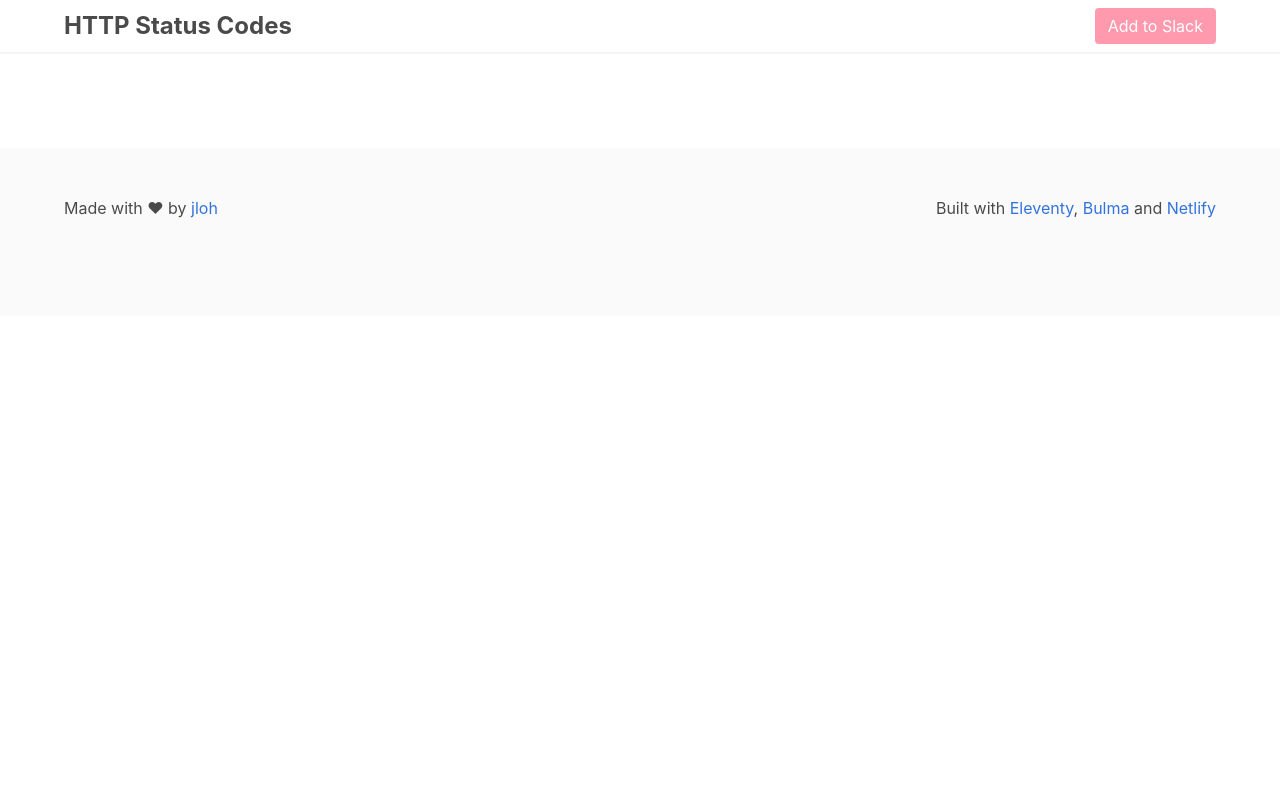
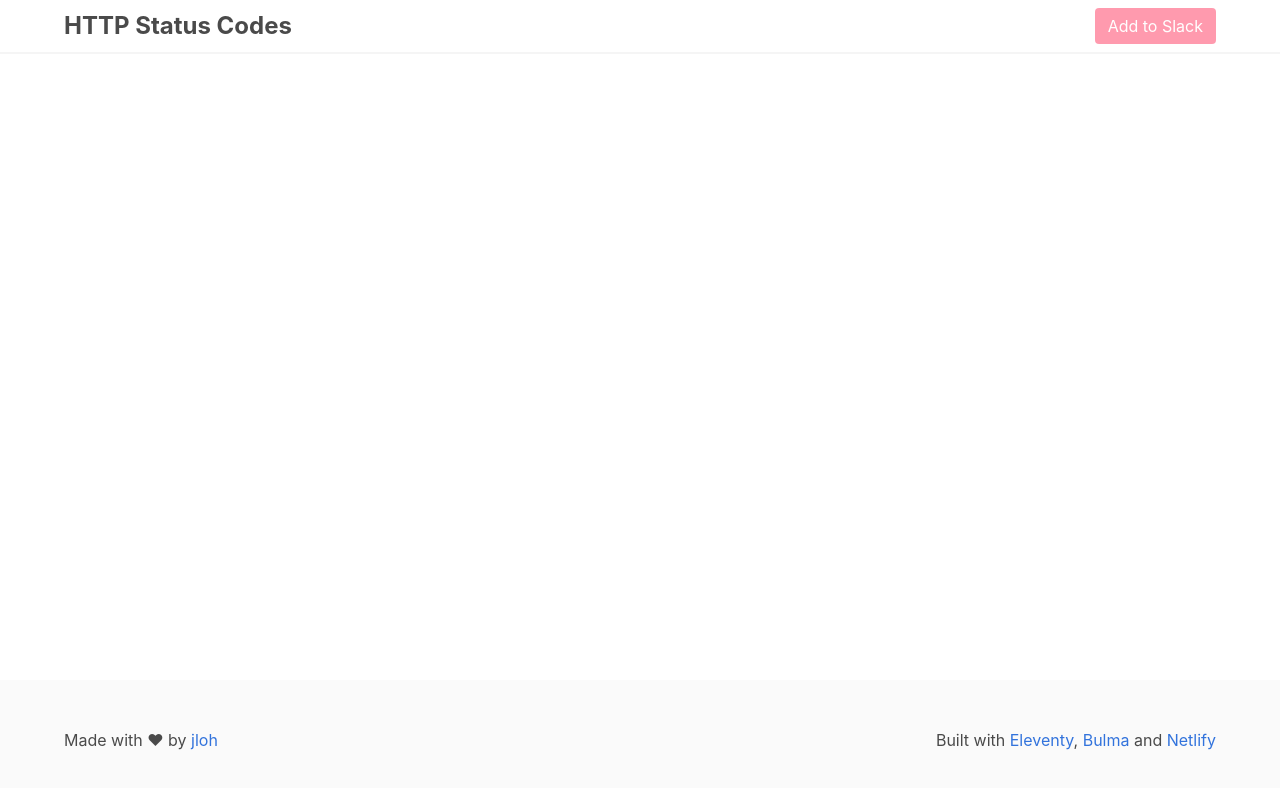
Before and after one commit to jloh/http-status, an Eleventy site: page src/index.njk in a window 1280 px wide. Built offline with nearby package versions, Linux system fonts and the light colour scheme; Eleventy itself is replaced by a stand-in of ours; files that its build step writes are made by us from their sources; what @mightyplow/eleventy-plugin-cache-buster would draw is missing.

Commit message:
Add in sticky footer

```diff
--- a/src/_includes/base.njk
+++ b/src/_includes/base.njk
@@ -9,9 +9,9 @@
     <link rel="stylesheet" href="/css/main.css">
     {% include 'meta.njk' %}
   </head>
-  <body>
+  <body class="Site">
   {% include 'nav.njk' %}
-  <section class="section">
+  <section class="section Site-content">
     <div class="container">
       {{ content | safe }}
     </div>
--- a/src/css/main.css
+++ b/src/css/main.css
@@ -12,3 +12,20 @@
 .ref-list {
   word-break: break-all;
 }
+
+/* Make footer less big */
+.footer {
+  padding: 3rem 1.5rem 3rem;
+}
+
+/* Sticky footer */
+/* https://philipwalton.github.io/solved-by-flexbox/demos/sticky-footer/ */
+.Site {
+  display: flex;
+  min-height: 100vh;
+  flex-direction: column;
+}
+
+.Site-content {
+  flex: 1;
+}
```
